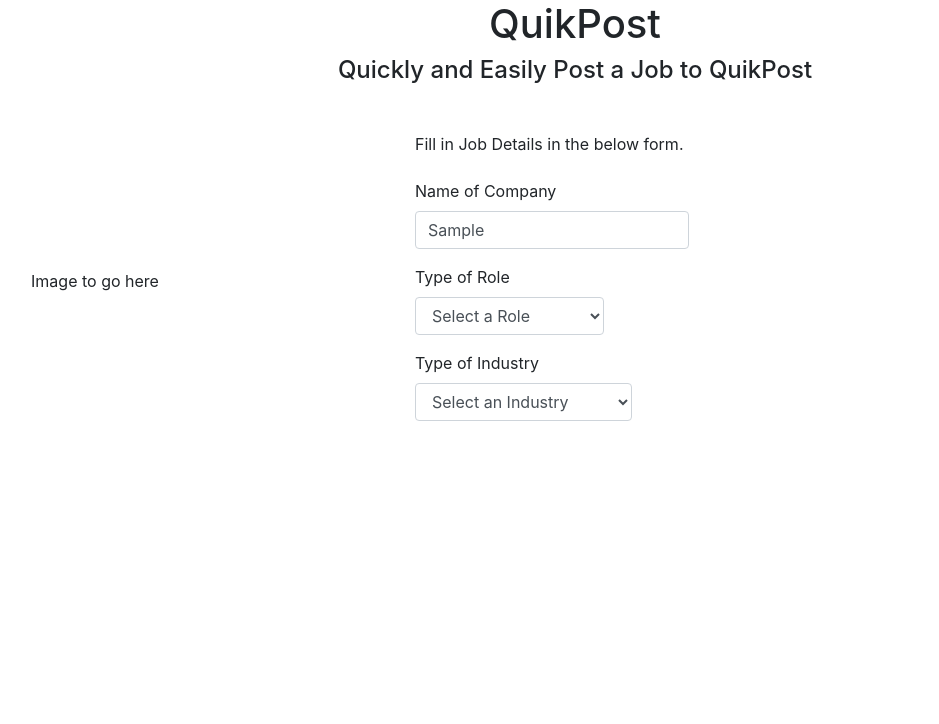
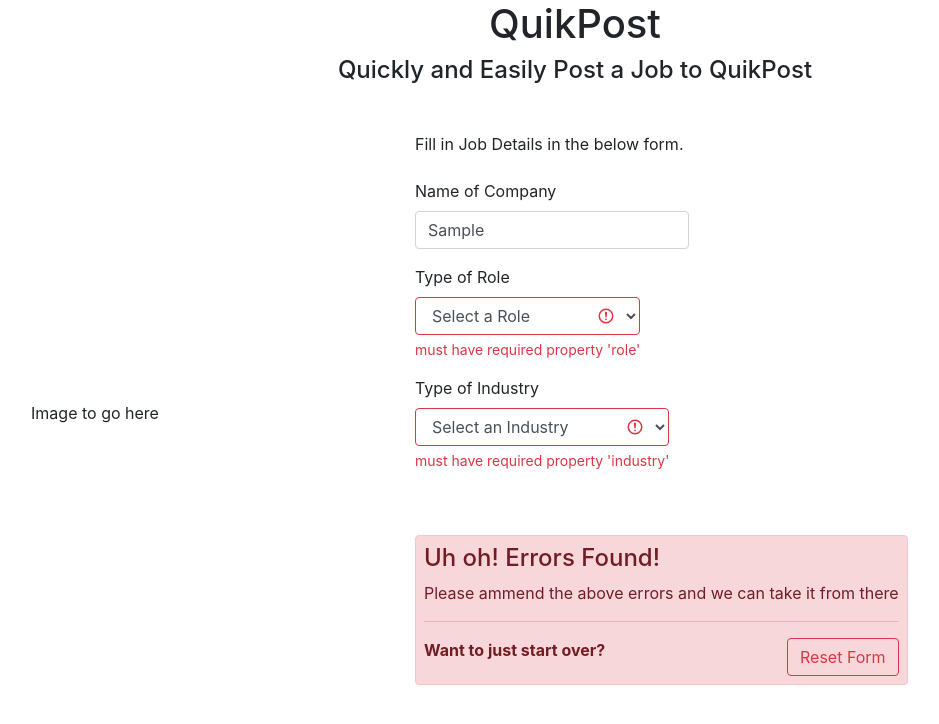
Before and after one commit to cwils021/react-form, a React (Create React App) app: page / in a window 1280 px wide. Both pictures are taken after typing "Sample" into the empty fields and a click on the button "Post Job". Shown: the top 724 px of the page, without its empty margins (65-1004 px from the left). Built offline with nearby package versions, Linux system fonts and the light colour scheme.

Commit message:
show validation on client side

```diff
--- a/src/components/Form/Form.js
+++ b/src/components/Form/Form.js
@@ -7,12 +7,13 @@
 import { roles, industries, selectionStrings } from '../../Consts';
 import useForm from '../../hooks/useForm';
 import './Form.css';
+import  Alert  from 'react-bootstrap/Alert';
 
 
 
 const Form = () => {
 
-	const { handleChange, showTech, handleSubmit, isSubmitting } = useForm();
+	const { handleChange, showTech, handleSubmit, isSubmitting, errors, handleClose } = useForm();
 	return (
 
 
@@ -28,7 +29,7 @@
 						defaultValue="Fill in Job Details in the below form."
 					/>
 				</BootForm.Group>
-				<InputGroup>
+				<InputGroup hasValidation>
 					<BootForm.Group controlId='company_name'>
 						<BootForm.Label>
 							Name of Company
@@ -39,10 +40,12 @@
 							type='string'
 							placeholder='ABC Company'
 							onBlur={handleChange}
+							isInvalid={isSubmitting && errors.company_name}
 						/>
+						<BootForm.Control.Feedback type='invalid'>{errors.company_name && <span>{errors.company_name}</span>}</BootForm.Control.Feedback>
 					</BootForm.Group>
 				</InputGroup>
-				<InputGroup>
+				<InputGroup hasValidation>
 					<BootForm.Group controlId='role'>
 						<BootForm.Label>
 							Type of Role
@@ -51,14 +54,18 @@
 							name='role'
 							as='select'
 							onChange={handleChange}
+							isInvalid={isSubmitting && errors.role}
 						>
 							{roles.map((role) => (
 								<option key={roles.indexOf(role)}>{role}</option>
 							))}
-						</BootForm.Control>
+					</BootForm.Control>
+					<BootForm.Control.Feedback type='invalid'>
+						{errors.role && <span>{errors.role}</span>}
+					</BootForm.Control.Feedback>
 					</BootForm.Group>
 				</InputGroup>
-				<InputGroup>
+				<InputGroup hasValidation>
 					<BootForm.Group controlId='industry'>
 						<BootForm.Label>
 							Type of Industry
@@ -66,16 +73,18 @@
 						<BootForm.Control
 							name='industry'
 							as='select'
-							onChange={handleChange}
+						onChange={handleChange}
+						isInvalid={isSubmitting && errors.industry}
 						>
 							{industries.map((industry) => (
 								<option key={industries.indexOf(industry)}>{industry}</option>
 							))}
-						</BootForm.Control>
+					</BootForm.Control>
+					<BootForm.Control.Feedback type='invalid'>{errors.industry && <span>{errors.industry}</span>}</BootForm.Control.Feedback>
 					</BootForm.Group>
 				</InputGroup>
 				{showTech ?
-					<InputGroup>
+					<InputGroup hasValidation>
 						<BootForm.Group controlId='technical_requirement'>
 							<BootForm.Label>
 								Does this role have any <b>Technical Requirements</b>?
@@ -83,23 +92,36 @@
 							<BootForm.Control
 								name='technical_requirement'
 								as='select'
-								onChange={handleChange}
+							onChange={handleChange}
+							isInvalid={isSubmitting && errors.technical_requirement}
 							>
 								{selectionStrings.map((string) => (
 									<option key={selectionStrings.indexOf(string)}>{string}</option>
 								))}
-							</BootForm.Control>
+						</BootForm.Control>
+						<BootForm.Control.Feedback type='invalid'>{errors.technical_requirement && <span>{errors.technical_requirement}</span>}</BootForm.Control.Feedback>
 						</BootForm.Group>
 					</InputGroup> : null
 				}
 				{
-					!isSubmitting &&
+					!isSubmitting ?
 					<Button
 						type='submit'
 						className='submit-form-btn'
 					>
 						Post Job
-					</Button>
+					</Button> :
+					<InputGroup>
+						<Alert className='mt-5 p-2' variant='danger' >
+							<Alert.Heading>Uh oh! Errors Found!</Alert.Heading>
+							<p> Please ammend the above errors and we can take it from there</p>
+							<hr />
+							<div className='d-flex justify-content-between'>
+								<b>Want to just start over?</b>
+								<Button  variant='outline-danger' onClick={handleClose}>Reset Form</Button>
+							</div>
+						</Alert>
+					</InputGroup>
 				}
 			</BootForm>
 
--- a/src/hooks/useForm.js
+++ b/src/hooks/useForm.js
@@ -1,7 +1,8 @@
 import { useContext, useEffect, useCallback, useRef } from 'react';
 import { FormContext } from '../providers/FormContextProvider';
 import Ajv from 'ajv';
-import { Schema,  validErrors } from '../Consts'
+import { Schema, validErrors } from '../Consts'
+
 
 const useForm = () => {
 
@@ -28,6 +29,10 @@
 		valid.current = (validate());
 	}
 
+	function handleClose() {
+
+		window.location.reload();
+	}
 
 
 // <---------------- View Logic ---------------------------->
@@ -136,7 +141,9 @@
 		handleSubmit,
 		isSubmitting,
 		show : state.show,
-		validated : state.validated
+		validated : state.validated,
+		errors: state.errors,
+		handleClose,
 	}
 
 
```
